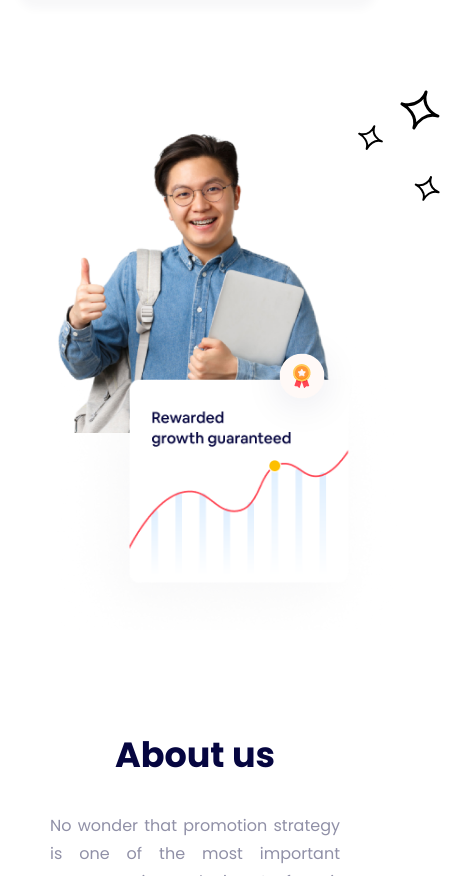
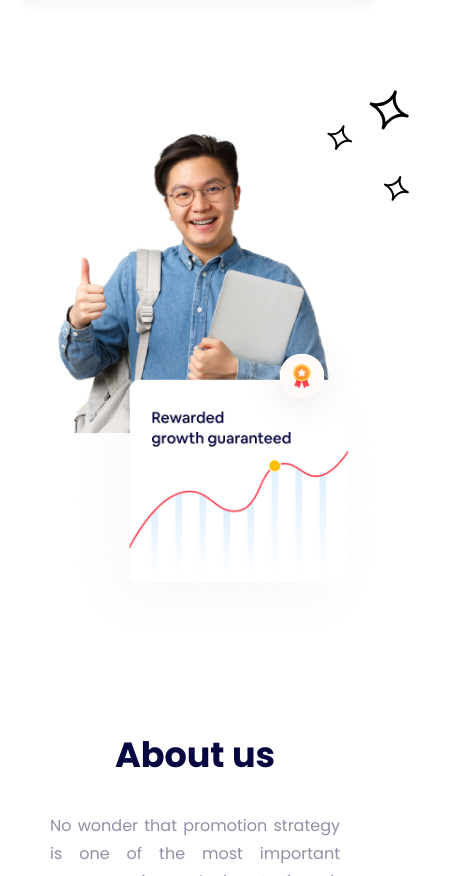
Before and after one commit to mrashed21/bizpro, a plain HTML site: page index.html in a window 390 px wide. Shown: the part 3120-3996 px from the top of the page, 468 px wide, since content can reach past the window. Drawn offline with Linux system fonts and the light colour scheme.

Commit message:
Update responsive.css

```diff
--- a/responsive.css
+++ b/responsive.css
@@ -166,7 +166,7 @@ main {
   width: 100%;
 }
 .about .about-right .star {
-  transform: translate(240%, -40%);
+  transform: translate(215%, -40%);
 }
 .about .about-right .growth {
   width: 350px;
```
